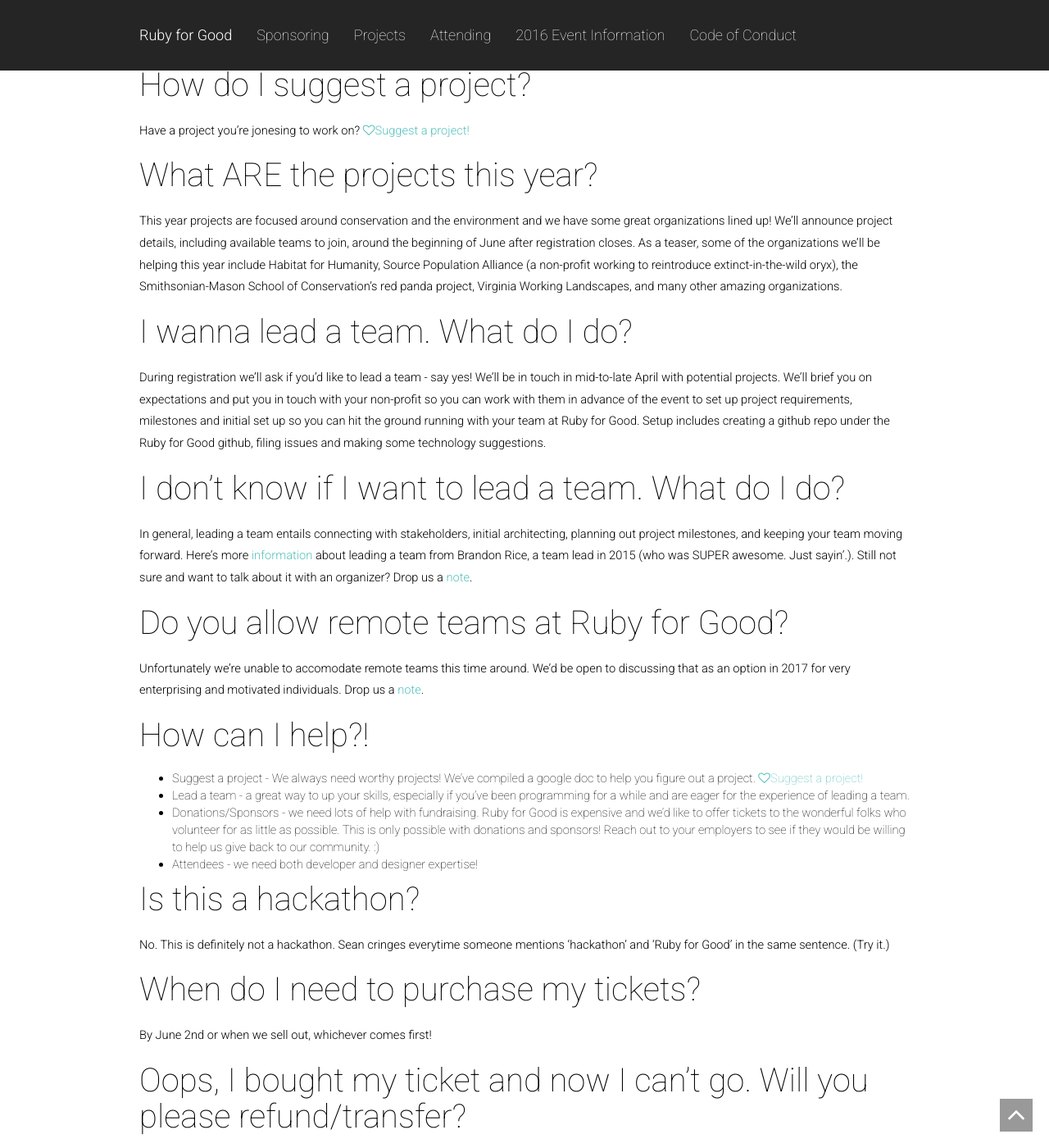
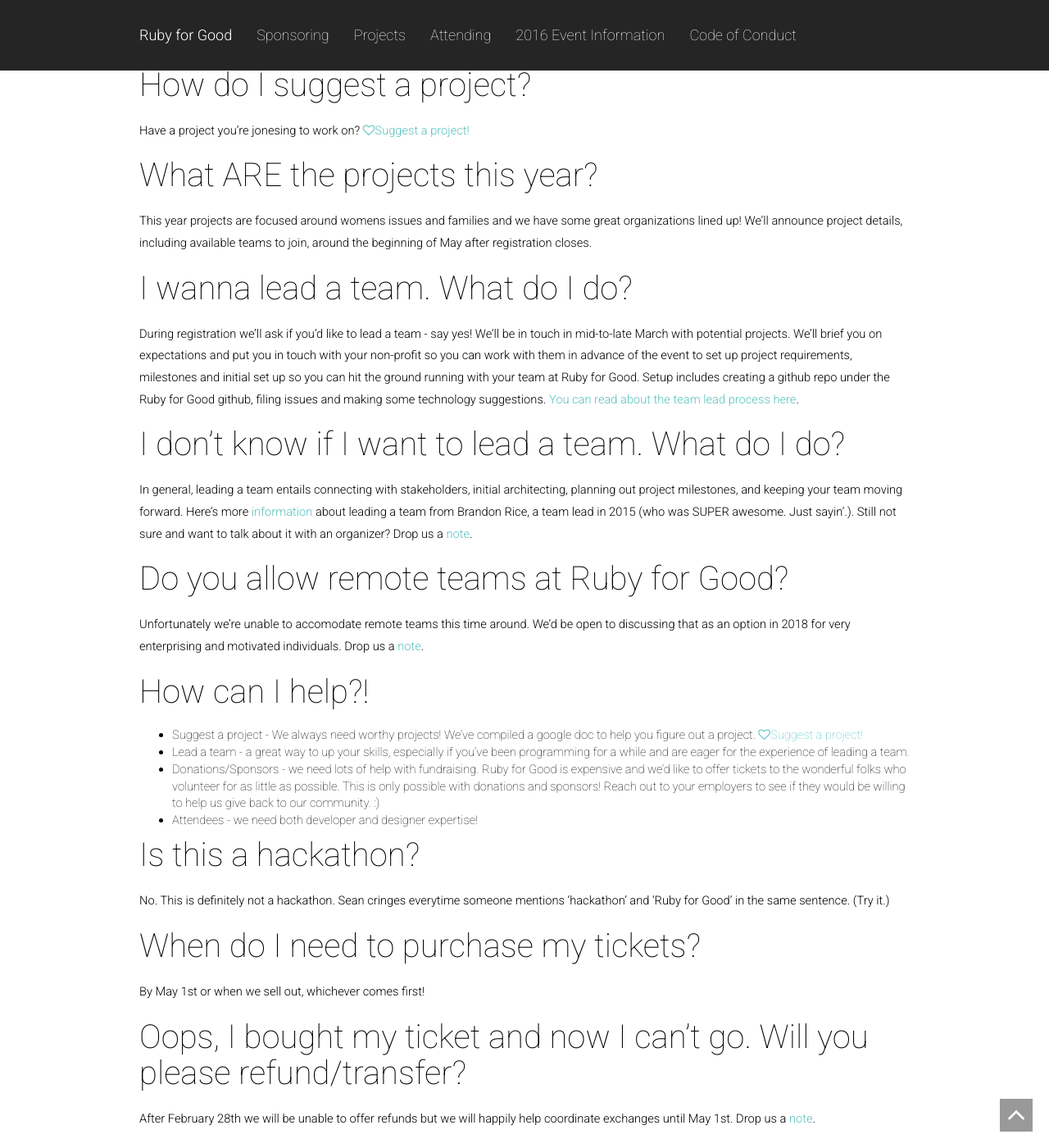
Before and after one commit to rubyforgood/rubyforgood.org--old, a Jekyll site: the page built from faq.md, in a window 1280 px wide and 1400 px high, scrolled down 1184 px. Shown: the whole window at 82% size. Built offline with Jekyll 4.4.1, drawn with Linux system fonts in a browser that asks for light colours; our own code applies the rules of GitHub Pages for plain Markdown files; some of the changed text lies outside the part shown.

Commit message:
Update the faq page to list the 2017 dates and stuff.

```diff
--- a/faq.md
+++ b/faq.md
@@ -39,11 +39,11 @@
 
 ##### What ARE the projects this year?
 
-This year projects are focused around conservation and the environment and we have some great organizations lined up! We'll announce project details, including available teams to join, around the beginning of June after registration closes. As a teaser, some of the organizations we'll be helping this year include Habitat for Humanity, Source Population Alliance (a non-profit working to reintroduce extinct-in-the-wild oryx), the Smithsonian-Mason School of Conservation's red panda project, Virginia Working Landscapes, and many other amazing organizations.
+This year projects are focused around womens issues and families and we have some great organizations lined up! We'll announce project details, including available teams to join, around the beginning of May after registration closes.
 
 ##### I wanna lead a team. What do I do?
 
-During registration we'll ask if you'd like to lead a team - say yes! We'll be in touch in mid-to-late April with potential projects. We'll brief you on expectations and put you in touch with your non-profit so you can work with them in advance of the event to set up project requirements, milestones and initial set up so you can hit the ground running with your team at Ruby for Good. Setup includes creating a github repo under the Ruby for Good github, filing issues and making some technology suggestions.
+During registration we'll ask if you'd like to lead a team - say yes! We'll be in touch in mid-to-late March with potential projects. We'll brief you on expectations and put you in touch with your non-profit so you can work with them in advance of the event to set up project requirements, milestones and initial set up so you can hit the ground running with your team at Ruby for Good. Setup includes creating a github repo under the Ruby for Good github, filing issues and making some technology suggestions. [You can read about the team lead process here](/team-leads).
 
 ##### I don't know if I want to lead a team. What do I do?
 
@@ -51,7 +51,7 @@
 
 ##### Do you allow remote teams at Ruby for Good?
 
-Unfortunately we're unable to accomodate remote teams this time around. We'd be open to discussing that as an option in 2017 for very enterprising and motivated individuals. Drop us a <a href="mailto:info@rubyforgood.com">note</a>.
+Unfortunately we're unable to accomodate remote teams this time around. We'd be open to discussing that as an option in 2018 for very enterprising and motivated individuals. Drop us a <a href="mailto:info@rubyforgood.com">note</a>.
 
 ##### How can I help?!
 
@@ -66,11 +66,11 @@
 
 ##### When do I need to purchase my tickets?
 
-By June 2nd or when we sell out, whichever comes first!
+By May 1st or when we sell out, whichever comes first!
 
 ##### Oops, I bought my ticket and now I can't go. Will you please refund/transfer?
 
-After April 30th we will be unable to offer refunds but we will happily help coordinate exchanges until June 1st. Drop us a <a href="mailto:info@rubyforgood.com">note</a>.
+After February 28th we will be unable to offer refunds but we will happily help coordinate exchanges until May 1st. Drop us a <a href="mailto:info@rubyforgood.com">note</a>.
 
 ##### What does my registration go toward?
 
@@ -78,7 +78,7 @@
 
 ##### When do tickets go on sale?
 
-April 4, 2016!
+Feb 10, 2017!
 
 ##### Do I really HAVE to get there by 5pm on Thursday?
 
@@ -94,7 +94,7 @@
 
 ##### I'm a vegetarian/dairy-free/vegan/gluten-free/paleo/allergic to... will you feed me?
 
-Absolutely. In 2016 we will be eating food cafeteria-style and the chefs accomodate all dietary needs. And yes, rest assured there will be plenty of lentils! ;)
+Absolutely. In 2017 we will be eating food cafeteria-style and the chefs accomodate all dietary needs. And yes, rest assured there will be plenty of lentils! ;) Attendees from 2016 who had dietary restrictions told us this was the best they had ever been fed at an event!
 
 ##### What's it REALLY like at Ruby for Good?
 
@@ -106,13 +106,7 @@
 
 ##### What tour? What's a FONZ?
 
-The Friends of the National Zoo ([FONZ](https://nationalzoo.si.edu/JoinFonz/join.cfm)) is giving us a personalized, not-open-to-the-public tour of the Smithsonian Conservation Biology Institute (SCBI) grounds and animal habitats so we can learn about red pandas, bison, and other friendly creatures, their homes, and the research being done on-site. We have three tours lined up:
-
-* Thursday, June 16, 1:00 pm
-* Friday, June 17, 10:00 am
-* Friday, June 17, 1:00 pm
-
-Only 26 people are allowed for each tour and tours last between 1.5 and 2 hours. Please sign up <a href="https://docs.google.com/spreadsheets/d/1gTi3wUj8MJLG637wdYBsasBrca53P7X-FFjXWw-SF2k/edit?usp=sharing">here</a> on the appropriate tab for your preferred day and time.
+The Friends of the National Zoo ([FONZ](https://nationalzoo.si.edu/JoinFonz/join.cfm)) is giving us a personalized, not-open-to-the-public tour of the Smithsonian Conservation Biology Institute (SCBI) grounds and animal habitats so we can learn about red pandas, bison, and other friendly creatures, their homes, and the research being done on-site. We'll have more information about this soon!
 
 ##### Do you have scholarships?
 
@@ -132,25 +126,20 @@
 
 ##### How do room assignments work?
 
-Rooms contain two single beds and a bathroom. After registration closes (June 1), we will create random, same-gender room assignments (unless specifically requested otherwise via the registration form). We are tentatively planning to introduce you and your roomie via email so you know who you're staying with ahead of time. If you've neglected to indicate your roommate preference in the registration form, please drop us a <a href="mailto:info@rubyforgood.com">note</a>.
+Rooms contain two single beds and a bathroom. After registration closes (May 1), we will create random, same-gender room assignments (unless specifically requested otherwise via the registration form). We are tentatively planning to introduce you and your roomie via email so you know who you're staying with ahead of time. If you've neglected to indicate your roommate preference in the registration form, please drop us a <a href="mailto:info@rubyforgood.com">note</a>.
 
 ##### Do you have a code of conduct?
 
 We are proud to have a <a href="/coc">code of conduct</a>.
 
-##### How is 2016 different from 2015?
+##### How is 2017 different from 2016?
 
-* Location has changed
-* There will be a fun outdoor activity one evening (bring lawn chairs and a sweet tooth!)
-* The Friends of the National Zoo ([FONZ](https://nationalzoo.si.edu/JoinFonz/join.cfm)) is giving us a personalized tour and explaining all the great research being done at the venue
-* Projects are focused around conservation and the environment this year
-* Food will be provided for us at the venue (no communal cooking)
-* Cost is slightly higher because of the extra night and catered meals
+* Cost is slightly higher because the Smithsonian is charging us more.
 
 ##### Can my family come?
 
 Unfortunately not this year due to the location being a closed research institute.
 
-##### Do I get something special if I've been for the past 3 years?
+##### Do I get something special if I've been for the past 4 years?
 
 A big bear hug from all the organizers!!
```
